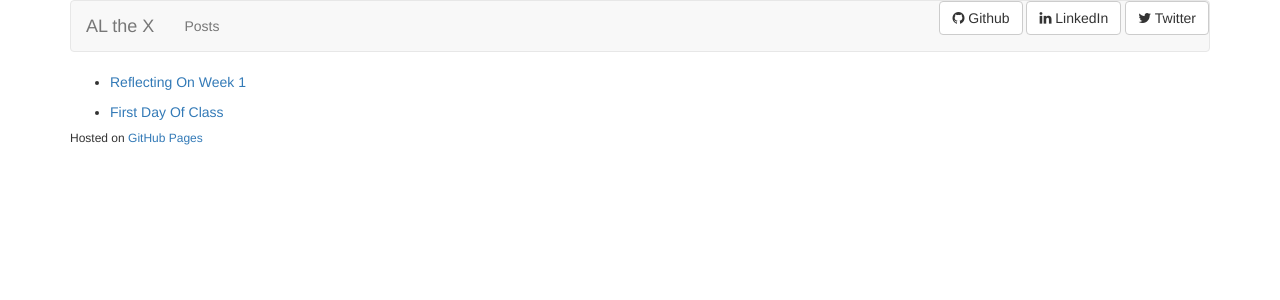
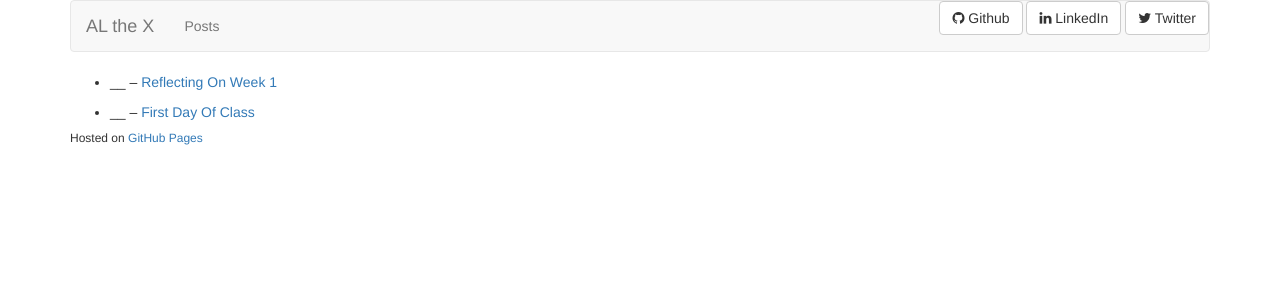
Before and after one commit to al-the-x/al-the-x.github.io, a Jekyll site: the page built from posts.md, in a window 1280 px wide. Shown: the top 300 px of the page. Built offline with Jekyll 4.4.1, drawn with Linux system fonts in a browser that asks for light colours; nearby versions of some CDN libraries.

Commit message:
Now with dates!

```diff
--- a/posts.md
+++ b/posts.md
@@ -2,5 +2,5 @@
 ---
 
 {% for post in site.posts %}
-* [{{post.title}}]({{post.url}})
+* _{{page.date | date_to_string}}_ -- [{{post.title}}]({{post.url}})
 {% endfor %}
```
